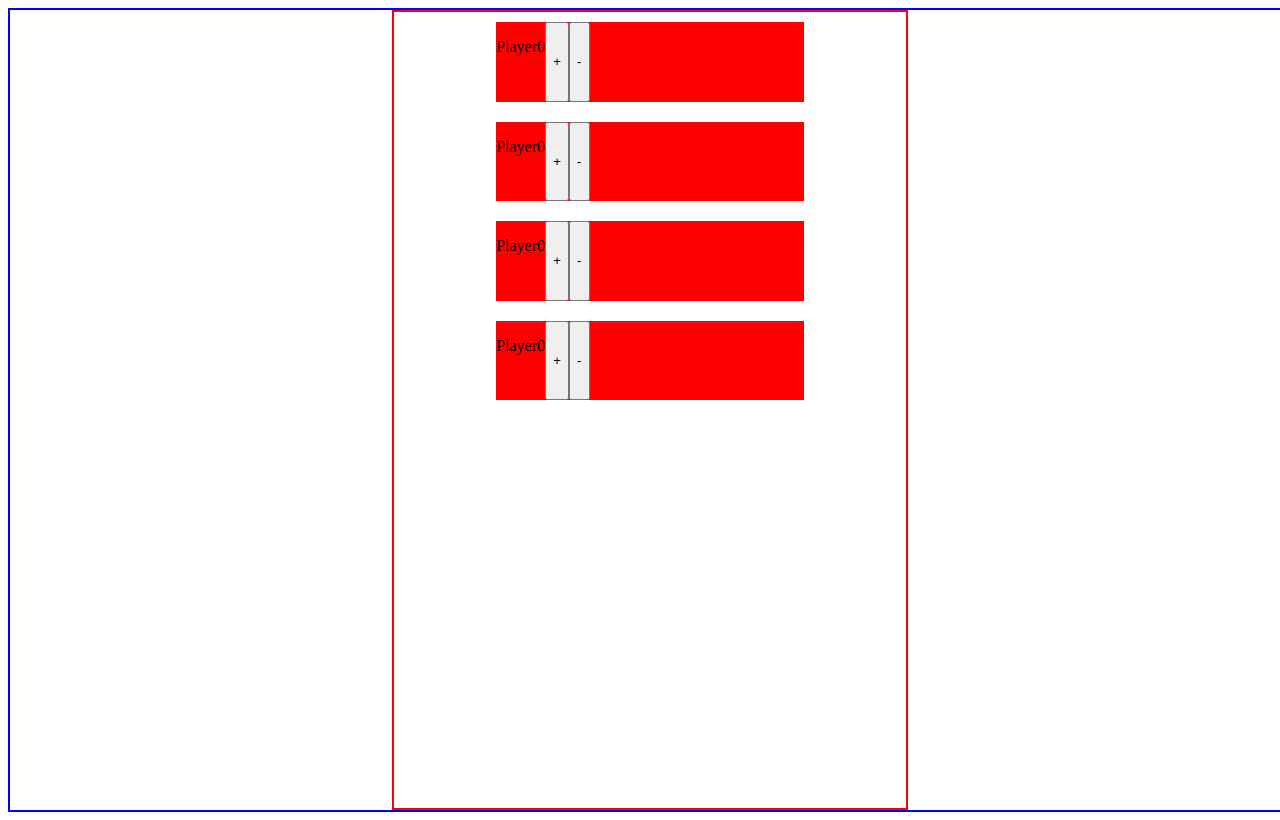
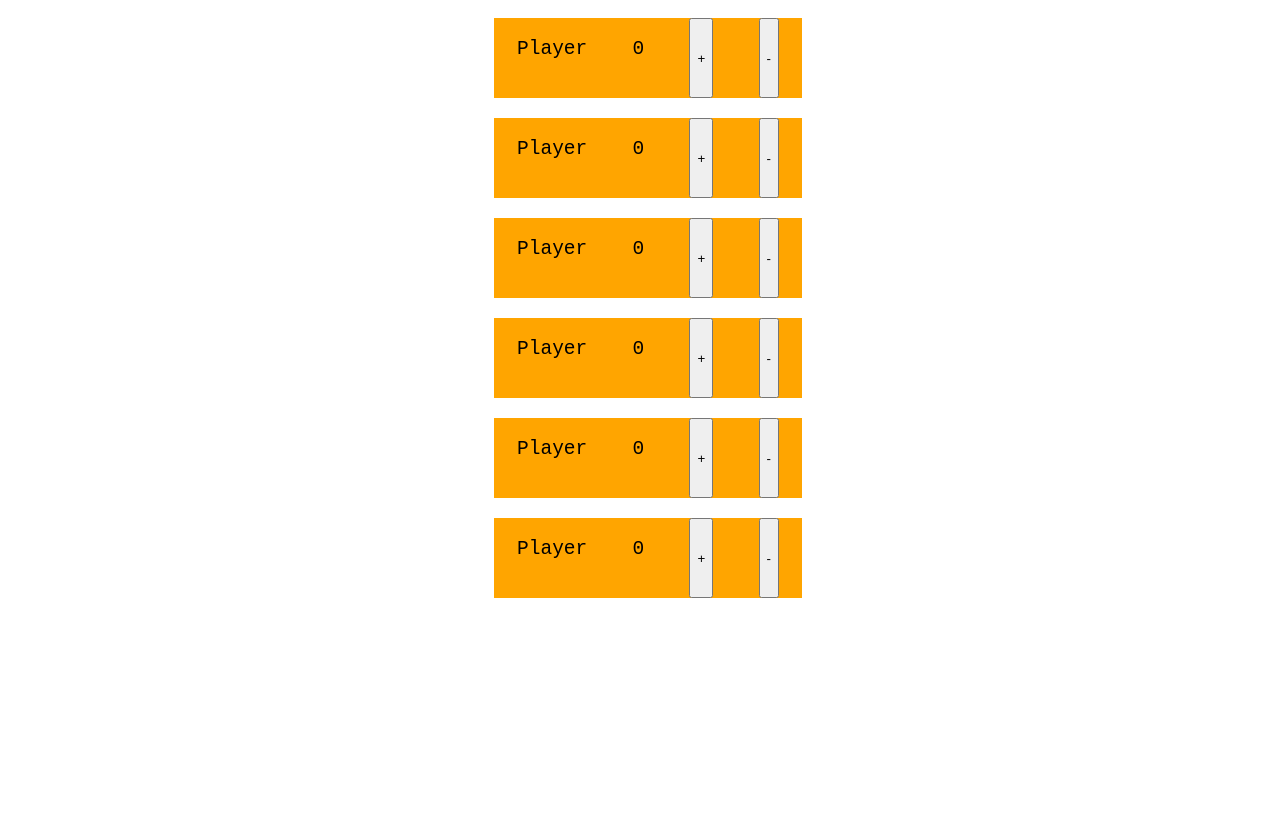
Before and after one commit to OriolOr/CatanCounter, a React app in the folder FrontWeb/: page / in a window 1280 px wide. Built offline with nearby package versions, Linux system fonts and the light colour scheme.

Commit message:
add counter buttons

```diff
--- a/FrontWeb/src/components/Board/Board.styles.css
+++ b/FrontWeb/src/components/Board/Board.styles.css
@@ -2,6 +2,5 @@
   display: flex;
   flex-direction: column;
   align-items: center;
-  border: 2px solid red;
   width: 40%;
 }
--- a/FrontWeb/src/components/Board/Board.tsx
+++ b/FrontWeb/src/components/Board/Board.tsx
@@ -1,15 +1,18 @@
 import React from "react";
 import "./board.styles.css";
-import Card from "../Card/card"
+import Card from "../Card/card";
 
-const Board = () => {
-  return <div className="boardContainer">
-    <Card />
-    <Card />
-    <Card />
-    <Card />
-
-  </div>;
+const Board: React.FC = () => {
+  return (
+    <div className="boardContainer">
+      <Card />
+      <Card />
+      <Card />
+      <Card />
+      <Card />
+      <Card />
+    </div>
+  );
 };
 
 export default Board;
--- a/FrontWeb/src/components/Card/card.styles.css
+++ b/FrontWeb/src/components/Card/card.styles.css
@@ -1,8 +1,10 @@
-.cardContainer{
-    display : flex;
-    background-color: red;
-    height: 10%;
-    width: 60%;
-    margin: 10px;
-
+.cardContainer {
+  display: flex;
+  background-color: orange;
+  justify-content: space-around;
+  font-size: 1.5em;
+  font-family: monospace;
+  height: 10%;
+  width: 60%;
+  margin: 10px;
 }
--- a/FrontWeb/src/components/Card/card.tsx
+++ b/FrontWeb/src/components/Card/card.tsx
@@ -1,15 +1,28 @@
-import React from "react";
+import React, { useState } from "react";
 import "./card.styles.css";
 
-const Card = () => {
+const Card: React.FC = () => {
+  const [player, setPlayer] = useState("Player");
+  const [points, setPoints] = useState(0);
+
   return (
-  <div className="cardContainer">
-      <p>Player</p>
-      <p>0</p>
-      <button>+</button>
-      <button>-</button>
-  </div>
-  )
+    <div className="cardContainer">
+      <p className="player">{player}</p>
+      <p className ="points">{points}</p>
+      <button onClick={addPoint}>+</button>
+      <button onClick={subPoint}>-</button>
+    </div>
+  );
+
+  function addPoint() {
+    setPoints(points + 1);
+  }
+
+  function subPoint() {
+    if (points > 0) {
+      setPoints(points - 1);
+    }
+  }
 };
 
 export default Card;
--- a/FrontWeb/src/index.html
+++ b/FrontWeb/src/index.html
@@ -3,7 +3,7 @@
   <head>
     <meta charset="utf-8" />
     <meta name="viewport" content="width=device-width, initial-scale=1" />
-    <title>My App Example</title>
+    <title>Catan Counter</title>
   </head>
   <body>
     <div id="root"></div>
--- a/FrontWeb/src/index.styles.css
+++ b/FrontWeb/src/index.styles.css
@@ -1,7 +1,6 @@
 .appContainer {
   display: flex;
   justify-content: center;
-  border: 2px solid blue;
   height: 100vh;
   width: 100vw;
   margin: 0;
```
Also changed, not shown: 1 other file (tests, documents, lock files or other folders).
